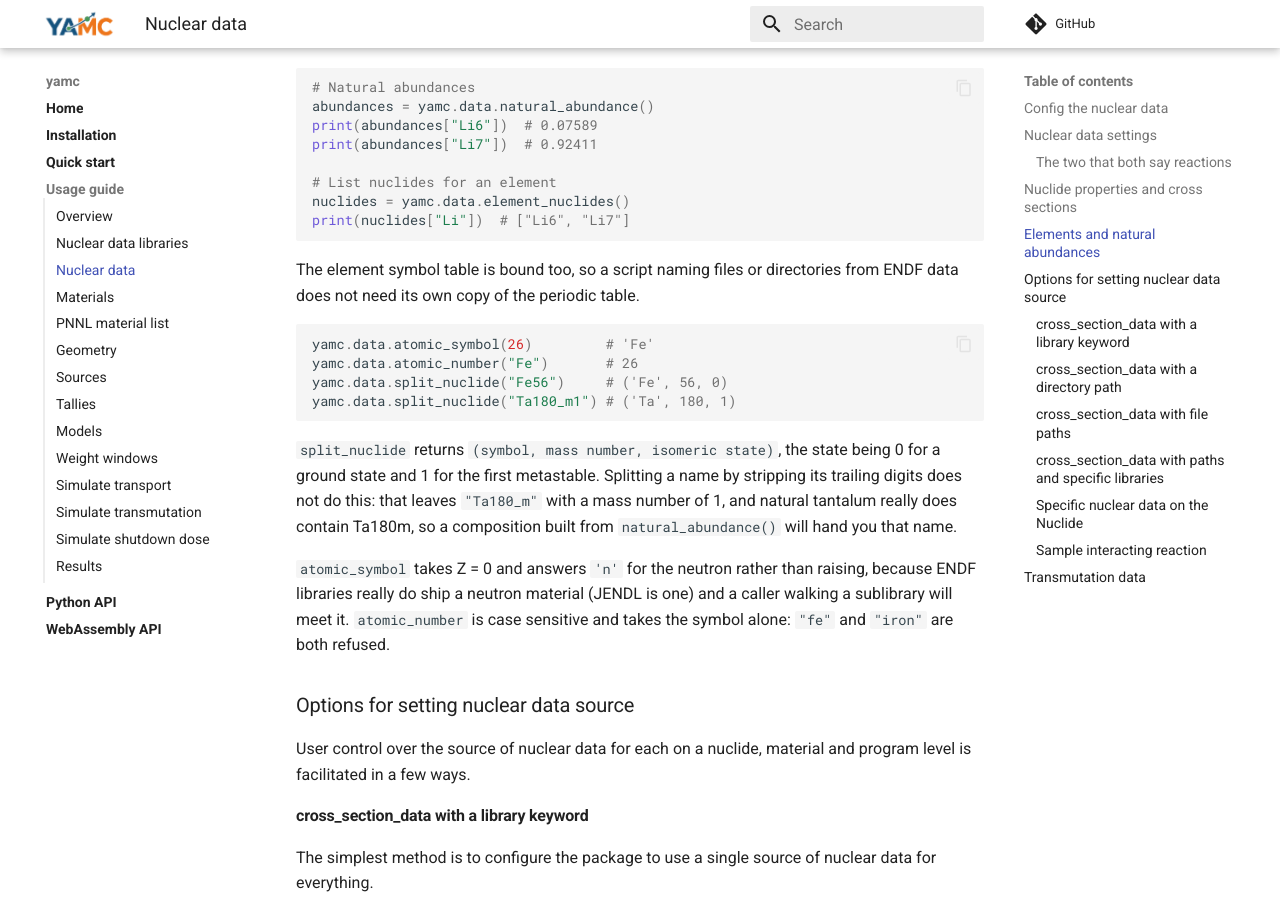
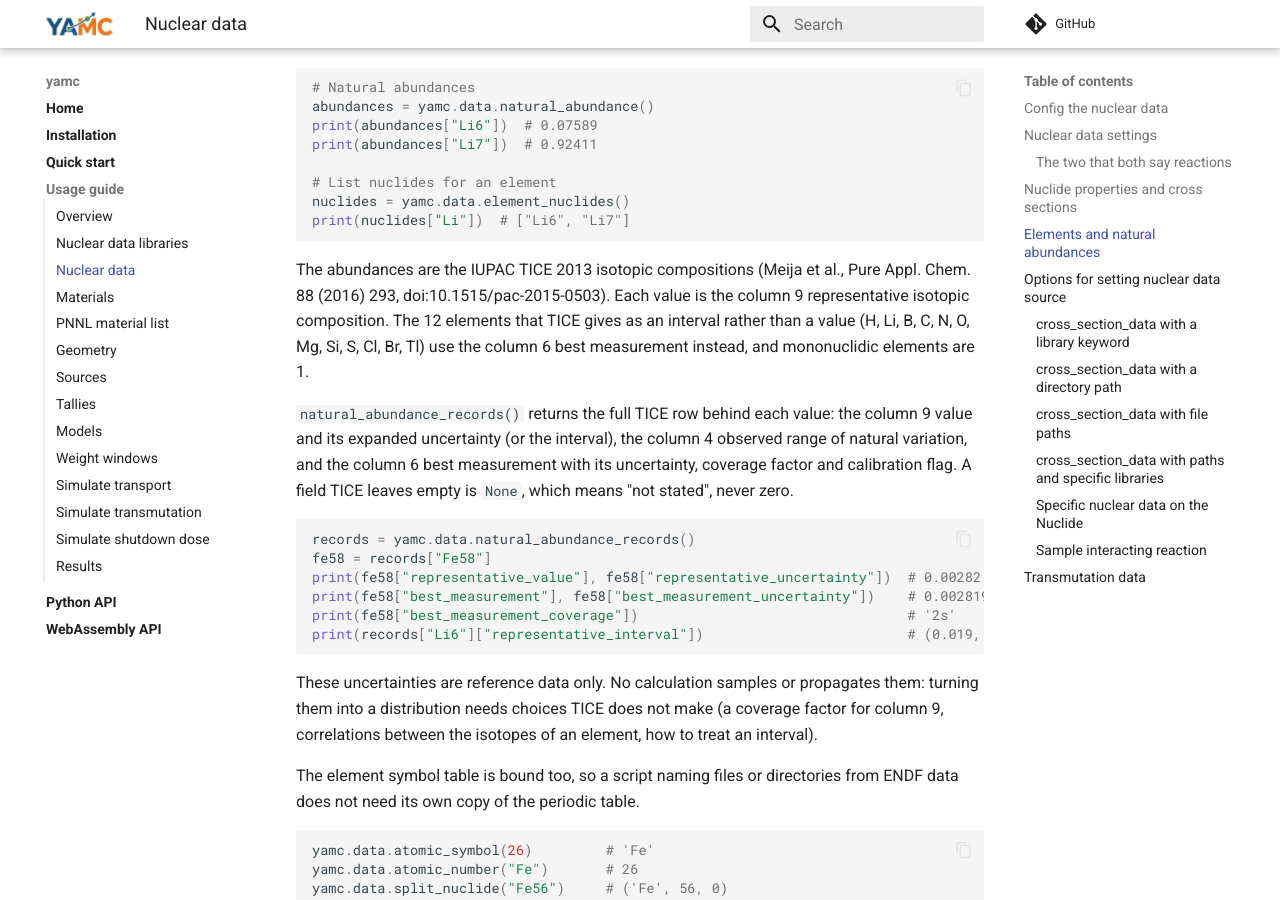
Before and after one commit to fusion-neutronics/yamc, an MkDocs documentation site: the page built from docs/nuclear_data.md, in a window 1280 px wide and 900 px high, scrolled down 2317 px. Built offline with MkDocs 1.6.1 and Material for MkDocs 9.7.7, drawn with Linux system fonts in a browser that asks for light colours; comment, search, counter and statistics services are not loaded.

Commit message:
Document the TICE 2013 source of the natural abundances
Name IUPAC TICE 2013 as the source of natural_abundance(), say which
column each value comes from, and show natural_abundance_records(), which
returns the full TICE row with its uncertainties. State that these
uncertainties are reference data and are not propagated (core #165).

````diff
--- a/docs/nuclear_data.md
+++ b/docs/nuclear_data.md
@@ -118,6 +118,32 @@ print(abundances["Li7"])  # 0.92411
 nuclides = yamc.data.element_nuclides()
 print(nuclides["Li"])  # ["Li6", "Li7"]
 ```
+
+The abundances are the IUPAC TICE 2013 isotopic compositions (Meija et al.,
+Pure Appl. Chem. 88 (2016) 293, doi:10.1515/pac-2015-0503). Each value is the
+column 9 representative isotopic composition. The 12 elements that TICE gives
+as an interval rather than a value (H, Li, B, C, N, O, Mg, Si, S, Cl, Br, Tl)
+use the column 6 best measurement instead, and mononuclidic elements are 1.
+
+``natural_abundance_records()`` returns the full TICE row behind each value:
+the column 9 value and its expanded uncertainty (or the interval), the column 4
+observed range of natural variation, and the column 6 best measurement with its
+uncertainty, coverage factor and calibration flag. A field TICE leaves empty is
+``None``, which means "not stated", never zero.
+
+```python
+records = yamc.data.natural_abundance_records()
+fe58 = records["Fe58"]
+print(fe58["representative_value"], fe58["representative_uncertainty"])  # 0.00282 0.00012
+print(fe58["best_measurement"], fe58["best_measurement_uncertainty"])    # 0.002819 2.7e-05
+print(fe58["best_measurement_coverage"])                                 # '2s'
+print(records["Li6"]["representative_interval"])                         # (0.019, 0.078)
+```
+
+These uncertainties are reference data only. No calculation samples or
+propagates them: turning them into a distribution needs choices TICE does not
+make (a coverage factor for column 9, correlations between the isotopes of an
+element, how to treat an interval).
 
 The element symbol table is bound too, so a script naming files or directories
 from ENDF data does not need its own copy of the periodic table.
````
